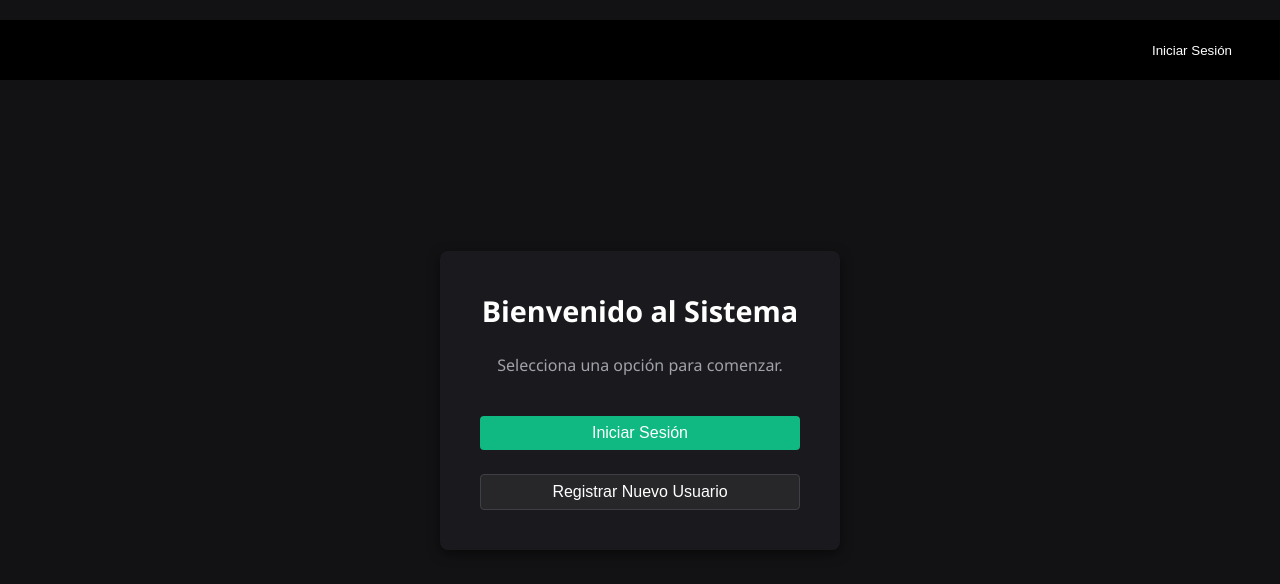
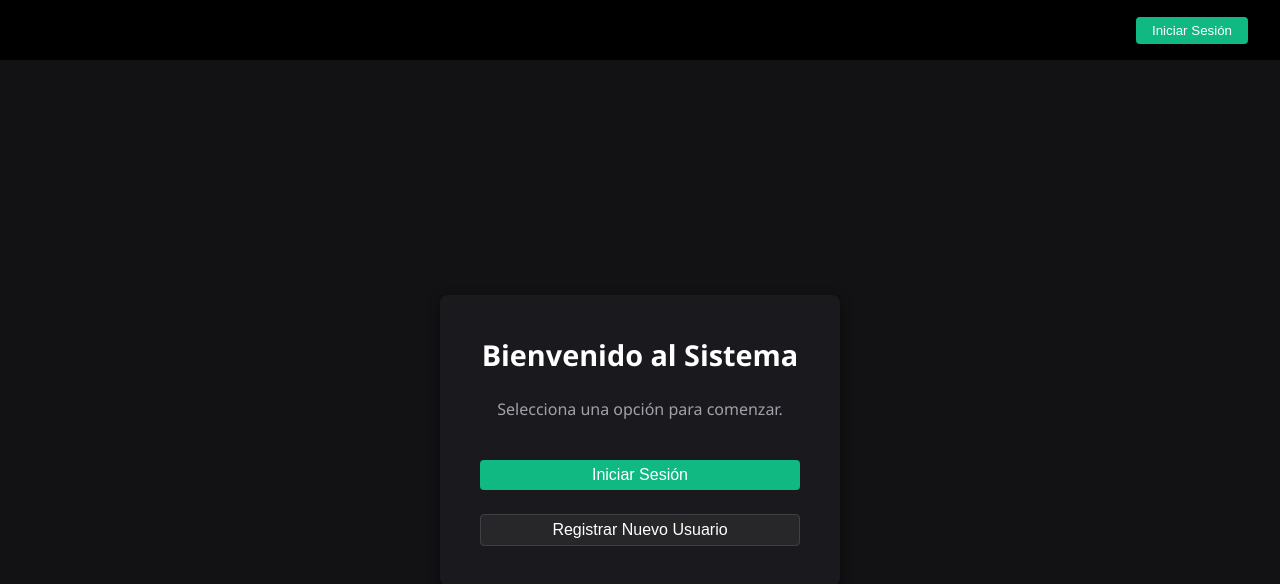
Before and after one commit to fgaliano/plataforma-deportiva, a React (Vite) app in the folder frontend-apps/auth_service_front/: page / in a window 1280 px wide. Shown: the top 584 px of the page. Built offline with nearby package versions, Linux system fonts and the light colour scheme.

Commit message:
Fix: Se modifican los css del Header y de Index  #5

```diff
--- a/frontend-apps/auth_service_front/src/styles/header.css
+++ b/frontend-apps/auth_service_front/src/styles/header.css
@@ -1,81 +1,81 @@
 .main-header {
-  /* Mantenemos tu barra fija arriba ocupando todo el ancho */
+  /* Barra fija arriba pegada a los bordes */
   position: fixed;
   top: 0;
   left: 0;
   width: 100%;
   height: 60px;
-  margin: 20px 0; /* Espaciado superior e inferior */
+  margin: 0; /* Corrección: eliminado el margin de 20px que provocaba el hueco arriba */
 
-  /* Activamos Flexbox */
+  /* Layout Flexbox */
   display: flex;
   align-items: center;
+  justify-content: space-between; /* Mantiene el logo a la izquierda y la sesión a la derecha */
 
   padding: 0 2rem;
-  background-color: #000; /* Tu fondo negro */
+  background-color: #000;
   color: #ffffff;
   box-sizing: border-box;
   z-index: 1000;
 }
 
-/* 🚀 LA CLAVE: Este contenedor se comerá todo el espacio libre de la izquierda */
+/* Logo o título a la izquierda */
+.header-logo {
+  font-size: 1.25rem;
+  font-weight: bold;
+  cursor: pointer;
+}
+
+/* Zona derecha de autenticación y usuario */
+.header-auth-zone,
 .header-session-info {
-  margin-left: auto; /* 👈 Esto empuja mágicamente el texto y el botón a la derecha del todo */
+  margin-left: auto; /* Empuja el contenido hacia la derecha */
   display: flex;
   align-items: center;
-  gap: 15px; /* Espacio de separación entre el texto y el botón de Salir */
 }
 
-/* Alineación interna de los elementos de sesión */
-.logged-container {
+/* Alineación interna cuando hay un usuario logueado */
+.logged-container,
+.user-logged-info {
   display: flex;
   align-items: center;
   gap: 15px;
 }
 
-
-
-.header-logo {
-  font-weight: bold;
-  font-size: 1.2rem;
-  cursor: pointer;
-}
-
-.header-auth-zone {
-  display: flex;
-  align-items: center;
-}
-
-.user-logged-info {
-  display: flex;
-  align-items: center;
-  gap: 1rem;
-}
-
+/* Texto e información de la sesión */
 .session-text {
-  font-size: 0.9rem;
-  color: #a1a1aa;
+  font-size: 0.95rem;
+  color: #cbd5e1;
 }
 
 .session-text strong {
-  color: #fff;
+  color: #38bdf8; /* Nombre en azul claro */
 }
 
+.session-text em {
+  color: #34d399; /* Perfil (ADMIN) en verde claro */
+  font-style: normal;
+  font-weight: 600;
+}
+
+/* Avatar del usuario */
 .header-avatar {
   width: 35px;
   height: 35px;
   border-radius: 50%;
   object-fit: cover;
-  border: 2px solid #10b981; /* Borde verde como tu enlace */
+  border: 2px solid #10b981;
 }
 
+/* Botones de acción */
 .btn-logout {
   background-color: #ef4444;
   color: white;
   border: none;
-  padding: 0.4rem 0.8rem;
+  padding: 6px 12px;
   border-radius: 4px;
   cursor: pointer;
+  font-weight: 500;
   font-size: 0.85rem;
   transition: background 0.2s;
 }
@@ -84,84 +84,19 @@
   background-color: #dc2626;
 }
 
-.btn-login {
+.btn-login,
+.btn-login-nav {
   background-color: #10b981;
   color: white;
   border: none;
-  padding: 0.5rem 1rem;
+  padding: 6px 16px;
   border-radius: 4px;
   cursor: pointer;
   font-weight: 500;
   transition: background 0.2s;
 }
 
-.btn-login:hover {
+.btn-login:hover,
+.btn-login-nav:hover {
   background-color: #059669;
 }
-
-/* El logo o título a la izquierda */
-.header-logo {
-  font-size: 1.25rem;
-  font-weight: bold;
-  cursor: pointer;
-}
-
-/* 🚀 Contenedor de la sesión alineado a la derecha */
-.header-session-info {
-  display: flex;
-  align-items: center;
-}
-
-/* Alineación interna cuando el usuario está logueado */
-.logged-container {
-  display: flex;
-  align-items: center;
-  gap: 15px; /* Espacio entre el texto y el botón */
-}
-
-/* Estilo para el texto de la sesión */
-.session-text {
-  font-size: 0.95rem;
-  color: #cbd5e1;
-}
-
-.session-text strong {
-  color: #38bdf8; /* Resalta el nombre en azul claro */
-}
-
-.session-text em {
-  color: #34d399; /* Resalta el perfil (ADMIN) en verde claro */
-  font-style: normal;
-  font-weight: 600;
-}
-
-/* Botón de Cerrar Sesión elegante */
-.btn-logout {
-  background-color: #ef4444;
-  color: white;
-  border: none;
-  padding: 6px 12px;
-  border-radius: 4px;
-  cursor: pointer;
-  font-weight: 500;
-  transition: background 0.2s;
-}
-
-.btn-logout:hover {
-  background-color: #dc2626;
-}
-
-/* Botón de Iniciar Sesión cuando está deslogueado */
-.btn-login-nav {
-  background-color: #000;
-  color: white;
-  border: none;
-  padding: 6px 16px;
-  border-radius: 4px;
-  cursor: pointer;
-  font-weight: 500;
-}
-
-.btn-login-nav:hover {
-  background-color: #000;
-}
--- a/frontend-apps/auth_service_front/src/styles/index.css
+++ b/frontend-apps/auth_service_front/src/styles/index.css
@@ -12,4 +12,6 @@ body {
   justify-content: center;
   align-items: center;
   min-height: 100vh;
+  flex-direction: column; /* Alinea los elementos uno debajo de otro */
+  padding-top: 80px; /* 60px de la barra + 20px de margen de seguridad */
 }
--- a/frontend-apps/auth_service_front/src/styles/user_panel/user_panel.css
+++ b/frontend-apps/auth_service_front/src/styles/user_panel/user_panel.css
@@ -46,8 +46,8 @@
 
 /* Estilo para la foto de perfil en el Panel de Usuario */
 .panel-avatar {
-  width: 65px;               /* Ancho de la foto */
-  height: 65px;              /* Alto de la foto */
+  width: 50px;               /* Ancho de la foto */
+  height: 50px;              /* Alto de la foto */
   border-radius: 50%;         /* Hace que la imagen sea perfectamente redonda */
   object-fit: cover;          /* Evita que la foto se deforme o se estire */
   margin: 20px auto;          /* Espaciado arriba/abajo y centrada horizontalmente */
```
Also changed, not shown: frontend-apps/auth_service_front/src/features/register/components/Registro.jsx (line endings or trailing spaces).
